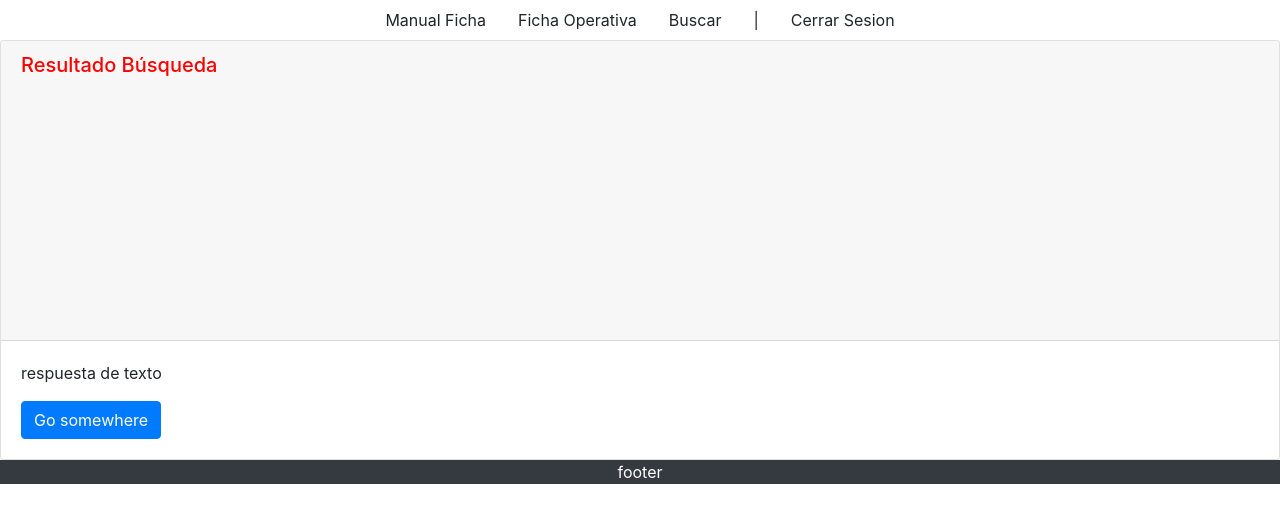
After one commit to Francisco-pizarro/ordenes_detencion, a Django app: page /resultadok/ in a window 1280 px wide. The commit adds this page. Shown: the top 523 px of the page. Run offline with Django 4.2, Linux system fonts and the light colour scheme; some libraries are stand-ins or nearby versions.

Commit message:
cambios_varios

```diff
--- a/Ordenesdetencion/static/css/estilos.css
+++ b/Ordenesdetencion/static/css/estilos.css
@@ -0,0 +1,4 @@
+h5{
+    height: 300px;
+    color:red;
+}
--- a/Ordenesdetencion/templates/index.html
+++ b/Ordenesdetencion/templates/index.html
@@ -14,7 +14,7 @@
     integrity="sha384-ggOyR0iXCbMQv3Xipma34MD+dH/1fQ784/j6cY/iJTQUOhcWr7x9JvoRxT2MZw1T" crossorigin="anonymous">
 
   <link rel="stylesheet" href="{% static '/img' %}">
-
+  <link rel="stylesheet" href="{% static 'css/estilos.css' %}">
 
 </head>
 
--- /dev/null
+++ b/Ordenesdetencion/templates/resultadok.html
@@ -0,0 +1,22 @@
+{% extends 'index.html' %}
+
+{% load static %}
+
+{% block title %} resultadok {% endblock %}
+
+
+
+{% block contenido %}
+<link rel="stylesheet" href="static/css/estilos.css">
+
+<div class="card">
+  <h5 class="card-header">Resultado Búsqueda</h5>
+  <div class="card-body">
+
+    <p>respuesta de texto</p>
+    <a href="/" class="btn btn-primary">Go somewhere</a>
+  </div>
+</div>
+
+
+{% endblock %}
--- a/Ordenesdetencion/urls.py
+++ b/Ordenesdetencion/urls.py
@@ -1,7 +1,8 @@
 from django.urls import path, include
-from.views import index,resultado
+from.views import index,resultado,resultadok
 urlpatterns = [
     path('', index, name= 'inicio'),
     path('resultado/', resultado, name= 'resultado'),
+    path('resultadok/', resultadok, name= 'resultadok'),
 
 ]
--- a/Ordenesdetencion/views.py
+++ b/Ordenesdetencion/views.py
@@ -6,3 +6,6 @@ def index(request):
 
 def resultado(request):
     return render(request, 'resultado.html')
+
+def resultadok(request):
+    return render(request, 'resultadok.html')
```
